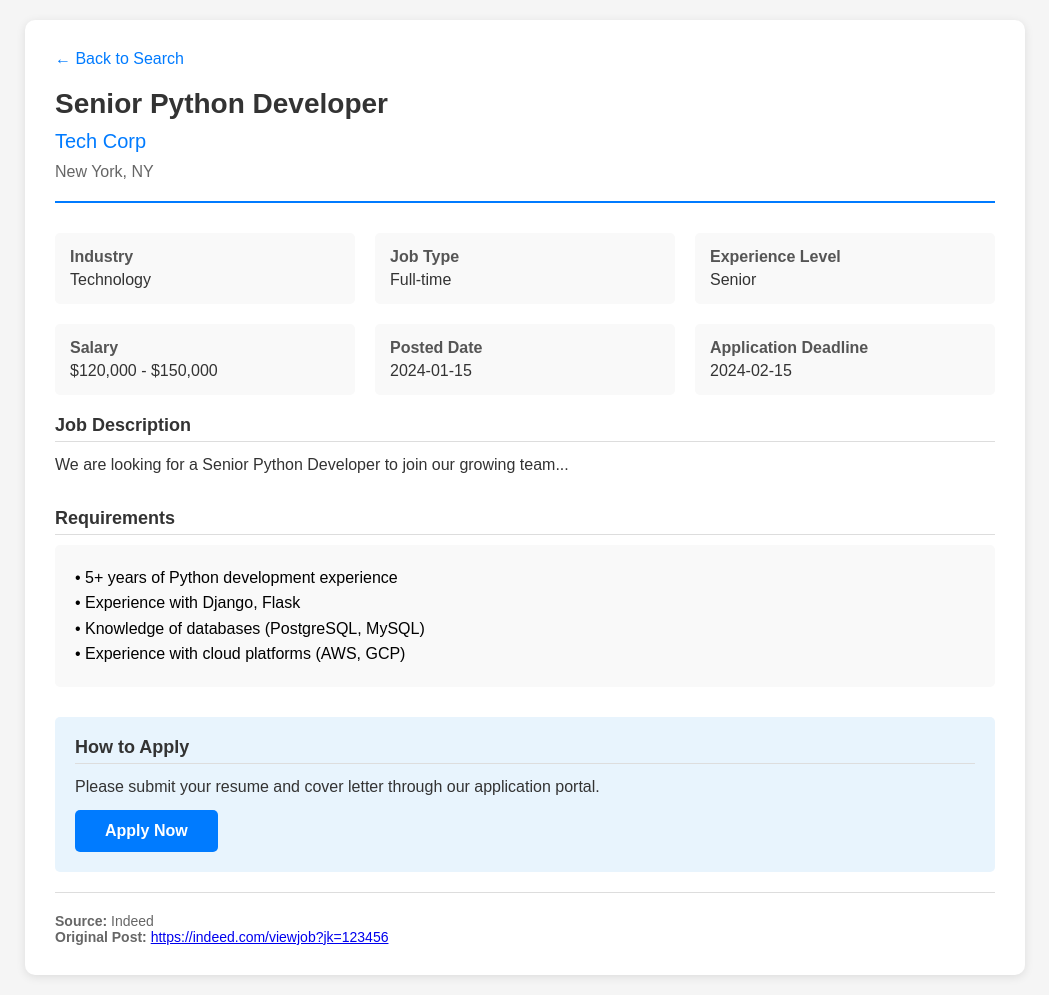
After one commit to nathy-cpu/automoto, a Django app: page /job/1/ in a window 1280 px wide. The commit adds this page. Shown: the whole page, without its empty margins (115-1164 px from the left). Run offline with Django 5.2, Linux system fonts and the light colour scheme.

Commit message:
Refine the ui

```diff
--- /dev/null
+++ b/job_scraper/static/job_scraper/css/detail.css
@@ -0,0 +1,128 @@
+body {
+    font-family: Arial, sans-serif;
+    max-width: 1000px;
+    margin: 0 auto;
+    padding: 20px;
+    background-color: #f5f5f5;
+}
+
+.container {
+    background: white;
+    padding: 30px;
+    border-radius: 10px;
+    box-shadow: 0 2px 10px rgba(0,0,0,0.1);
+}
+
+.header {
+    border-bottom: 2px solid #007bff;
+    padding-bottom: 20px;
+    margin-bottom: 30px;
+}
+
+.job-title {
+    font-size: 28px;
+    font-weight: bold;
+    color: #333;
+    margin-bottom: 10px;
+}
+
+.job-company {
+    font-size: 20px;
+    color: #007bff;
+    margin-bottom: 10px;
+}
+
+.job-location {
+    color: #666;
+    font-size: 16px;
+}
+
+.back-link {
+    display: inline-block;
+    margin-bottom: 20px;
+    color: #007bff;
+    text-decoration: none;
+}
+
+.back-link:hover {
+    text-decoration: underline;
+}
+
+.section {
+    margin-bottom: 30px;
+}
+
+.section-title {
+    font-size: 18px;
+    font-weight: bold;
+    color: #333;
+    margin-bottom: 10px;
+    border-bottom: 1px solid #ddd;
+    padding-bottom: 5px;
+}
+
+.info-grid {
+    display: grid;
+    grid-template-columns: repeat(auto-fit, minmax(250px, 1fr));
+    gap: 20px;
+    margin-bottom: 20px;
+}
+
+.info-item {
+    background: #f9f9f9;
+    padding: 15px;
+    border-radius: 5px;
+}
+
+.info-label {
+    font-weight: bold;
+    color: #555;
+    margin-bottom: 5px;
+}
+
+.info-value {
+    color: #333;
+}
+
+.description {
+    line-height: 1.6;
+    color: #333;
+}
+
+.requirements {
+    background: #f9f9f9;
+    padding: 20px;
+    border-radius: 5px;
+    white-space: pre-line;
+    line-height: 1.6;
+}
+
+.apply-section {
+    background: #e8f4fd;
+    padding: 20px;
+    border-radius: 5px;
+    margin-top: 30px;
+}
+
+.apply-button {
+    display: inline-block;
+    background: #007bff;
+    color: white;
+    padding: 12px 30px;
+    text-decoration: none;
+    border-radius: 5px;
+    font-weight: bold;
+    margin-top: 10px;
+}
+
+.apply-button:hover {
+    background: #0056b3;
+}
+
+.source-info {
+    margin-top: 20px;
+    padding-top: 20px;
+    border-top: 1px solid #ddd;
+    color: #666;
+    font-size: 14px;
+}
--- /dev/null
+++ b/job_scraper/templates/job_scraper/job_detail.html
@@ -0,0 +1,75 @@
+<!DOCTYPE html>
+<html lang="en">
+<head>
+    <meta charset="UTF-8">
+    <meta name="viewport" content="width=device-width, initial-scale=1.0">
+    <title>{{ job.title }} - Job Details</title>
+    {% load static %}
+    <link rel="stylesheet" href="{% static 'job_scraper/css/detail.css' %}">
+</head>
+<body>
+    <div class="container">
+        <a href="/" class="back-link">&larr; Back to Search</a>
+
+        <div class="header">
+            <div class="job-title">{{ job.title }}</div>
+            <div class="job-company">{{ job.company }}</div>
+            <div class="job-location">{{ job.location }}</div>
+        </div>
+
+        <div class="info-grid">
+            <div class="info-item">
+                <div class="info-label">Industry</div>
+                <div class="info-value">{{ job.industry }}</div>
+            </div>
+            <div class="info-item">
+                <div class="info-label">Job Type</div>
+                <div class="info-value">{{ job.job_type }}</div>
+            </div>
+            <div class="info-item">
+                <div class="info-label">Experience Level</div>
+                <div class="info-value">{{ job.experience_level }}</div>
+            </div>
+            <div class="info-item">
+                <div class="info-label">Salary</div>
+                <div class="info-value">{{ job.salary }}</div>
+            </div>
+            <div class="info-item">
+                <div class="info-label">Posted Date</div>
+                <div class="info-value">{{ job.posted_date }}</div>
+            </div>
+            <div class="info-item">
+                <div class="info-label">Application Deadline</div>
+                <div class="info-value">{{ job.deadline }}</div>
+            </div>
+        </div>
+
+        <div class="section">
+            <div class="section-title">Job Description</div>
+            <div class="description">{{ job.description }}</div>
+        </div>
+
+        {% if job.requirements %}
+        <div class="section">
+            <div class="section-title">Requirements</div>
+            <div class="requirements">{{ job.requirements }}</div>
+        </div>
+        {% endif %}
+
+        <div class="apply-section">
+            <div class="section-title">How to Apply</div>
+            <div class="description">{{ job.application_instructions }}</div>
+            {% if job.application_link %}
+            <a href="{{ job.application_link }}" target="_blank" class="apply-button">Apply Now</a>
+            {% endif %}
+        </div>
+
+        <div class="source-info">
+            <strong>Source:</strong> {{ job.source_website }}
+            {% if job.source_url %}
+            <br><strong>Original Post:</strong> <a href="{{ job.source_url }}" target="_blank">{{ job.source_url }}</a>
+            {% endif %}
+        </div>
+    </div>
+</body>
+</html>
--- a/job_scraper/urls.py
+++ b/job_scraper/urls.py
@@ -3,4 +3,5 @@ from . import views
 
 urlpatterns = [
     path('', views.job_search, name='job_search'),
+    path('job/<int:job_id>/', views.job_detail, name='job_detail'),
 ]
--- a/job_scraper/views.py
+++ b/job_scraper/views.py
@@ -1,12 +1,85 @@
-from django.shortcuts import render
+from django.shortcuts import render, get_object_or_404
 from django.http import HttpRequest
+from django.core.paginator import Paginator
+from django.db.models import Q
+from .models import Job
 
 # Create your views here.
 
 def job_search(request: HttpRequest):
     if request.method == 'POST':
-        # Placeholder: handle form submission and scraping here
-        params = request.POST
-        results = []  # This will be replaced with actual scraped data
-        return render(request, 'job_scraper/job_search.html', {'results': results, 'params': params})
+        keywords = request.POST.get('keywords', '')
+        location = request.POST.get('location', '')
+        websites = request.POST.getlist('websites')
+
+        # For now, return mock data - this will be replaced with actual scraping
+        mock_jobs = [
+            {
+                'id': 1,
+                'title': 'Senior Python Developer',
+                'company': 'Tech Corp',
+                'location': 'New York, NY',
+                'source_website': 'indeed'
+            },
+            {
+                'id': 2,
+                'title': 'Data Scientist',
+                'company': 'AI Solutions',
+                'location': 'San Francisco, CA',
+                'source_website': 'linkedin'
+            },
+            {
+                'id': 3,
+                'title': 'Full Stack Developer',
+                'company': 'Startup Inc',
+                'location': 'Remote',
+                'source_website': 'glassdoor'
+            }
+        ]
+
+        # Filter by selected websites
+        if websites:
+            mock_jobs = [job for job in mock_jobs if job['source_website'] in websites]
+
+        # Pagination
+        paginator = Paginator(mock_jobs, 10)  # 10 jobs per page
+        page_number = request.GET.get('page', 1)
+        page_obj = paginator.get_page(page_number)
+
+        context = {
+            'results': page_obj,
+            'pagination': page_obj,
+            'params': {
+                'keywords': keywords,
+                'location': location,
+                'websites': websites
+            }
+        }
+        return render(request, 'job_scraper/job_search.html', context)
+
     return render(request, 'job_scraper/job_search.html')
+
+def job_detail(request: HttpRequest, job_id: int):
+    # For now, return mock detailed data - this will be replaced with actual database queries
+    mock_job_detail = {
+        'id': job_id,
+        'title': 'Senior Python Developer',
+        'company': 'Tech Corp',
+        'industry': 'Technology',
+        'location': 'New York, NY',
+        'city': 'New York',
+        'country': 'United States',
+        'description': 'We are looking for a Senior Python Developer to join our growing team...',
+        'requirements': '• 5+ years of Python development experience\n• Experience with Django, Flask\n• Knowledge of databases (PostgreSQL, MySQL)\n• Experience with cloud platforms (AWS, GCP)',
+        'salary': '$120,000 - $150,000',
+        'job_type': 'Full-time',
+        'experience_level': 'Senior',
+        'deadline': '2024-02-15',
+        'posted_date': '2024-01-15',
+        'application_instructions': 'Please submit your resume and cover letter through our application portal.',
+        'application_link': 'https://techcorp.com/careers/python-developer',
+        'source_website': 'Indeed',
+        'source_url': 'https://indeed.com/viewjob?jk=123456'
+    }
+
+    return render(request, 'job_scraper/job_detail.html', {'job': mock_job_detail})
--- /dev/null
+++ b/requirements.txt
@@ -0,0 +1,6 @@
+Django==5.2.4
+psycopg2-binary==2.9.10
+python-dotenv==1.0.0
+requests==2.32.4
+beautifulsoup4==4.13.4
+lxml==6.0.0
```
Also changed, not shown: automoto/settings.py (+13 -4 lines), job_scraper/models.py (+27 -0 lines), job_scraper/static/job_scraper/css/style.css (added, +142 -0 lines), job_scraper/templates/job_scraper/job_search.html (+85 -10 lines), job_scraper/migrations/0001_initial.py (added).
